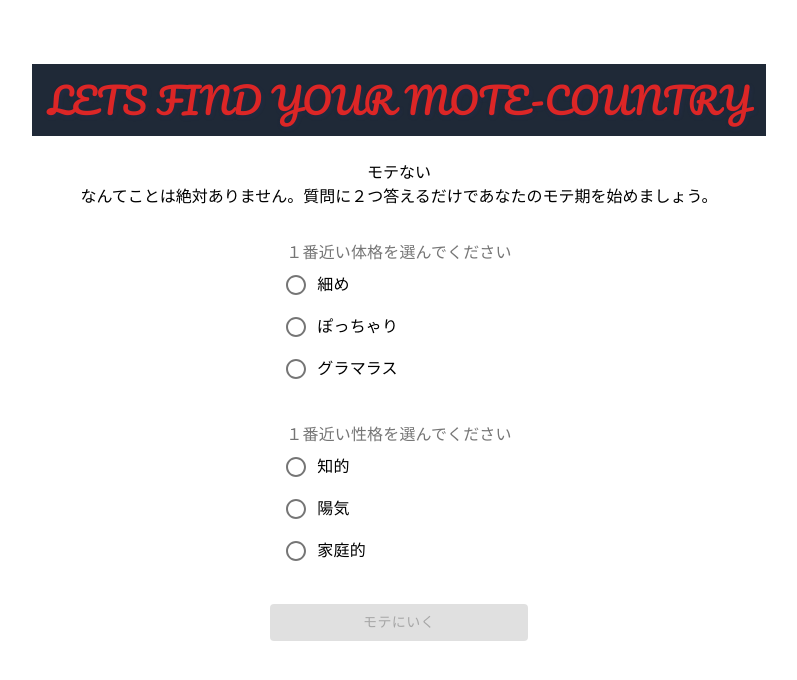
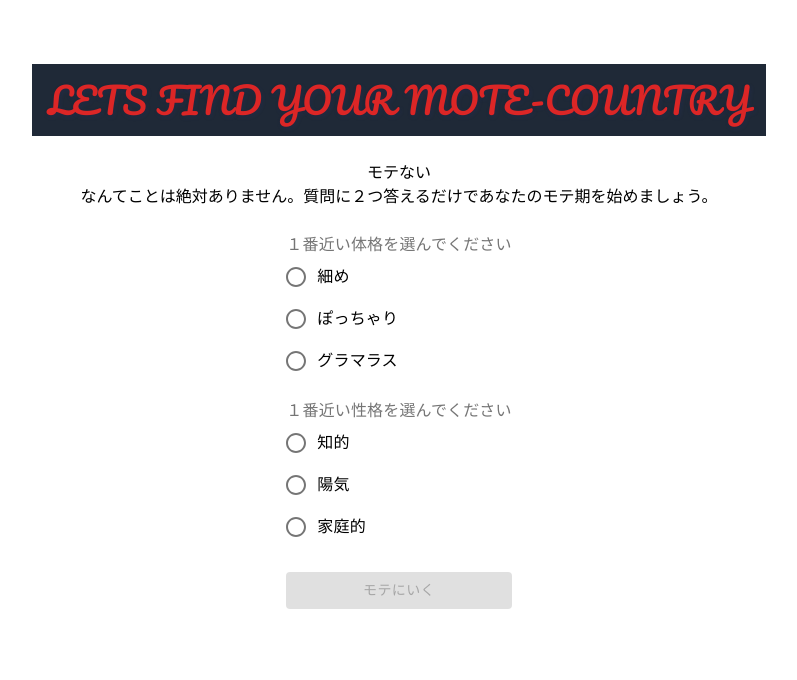
Before and after one commit to kanako-110/find-mote-app, a React (Create React App) app: page / in a window 1280 px wide. Shown: the top 680 px of the page, without its empty margins (241-1038 px from the left). Built offline with nearby package versions, Linux system fonts and the light colour scheme.

Commit message:
:lipstick: fix
styling on selection

```diff
--- a/src/components/FirstView.tsx
+++ b/src/components/FirstView.tsx
@@ -21,7 +21,6 @@ export const FirstView = ({
 	return (
 		<div>
 			<motion.div className="w-auto h-auto p-4 bg-gray-800">
-				{/* TODO: text-color */}
 				<h1 className="font-pacifico text-3xl uppercase text-red-600 stroke-2 text-shadow-md sm:text-4xl ">
 					Lets find your MOTE-country
 				</h1>
@@ -35,7 +34,6 @@ export const FirstView = ({
 			<form>
 				<FormControl component="fieldset">
 					<div className="my-4">
-						{/* Todo: styling */}
 						{selections.map((selection, index) => (
 							<Selection
 								onChange={updateSelections}
--- a/src/components/Selection.tsx
+++ b/src/components/Selection.tsx
@@ -19,7 +19,7 @@ interface Props {
 
 export const Selection = ({ onChange, data, index }: Props) => {
 	return (
-		<div className="p-4">
+		<div className="py-2">
 			<FormLabel>{data.formLabel}</FormLabel>
 			<RadioGroup onChange={(e) => onChange(index, e.target.value)}>
 				{data.options.map((option) => (
```
